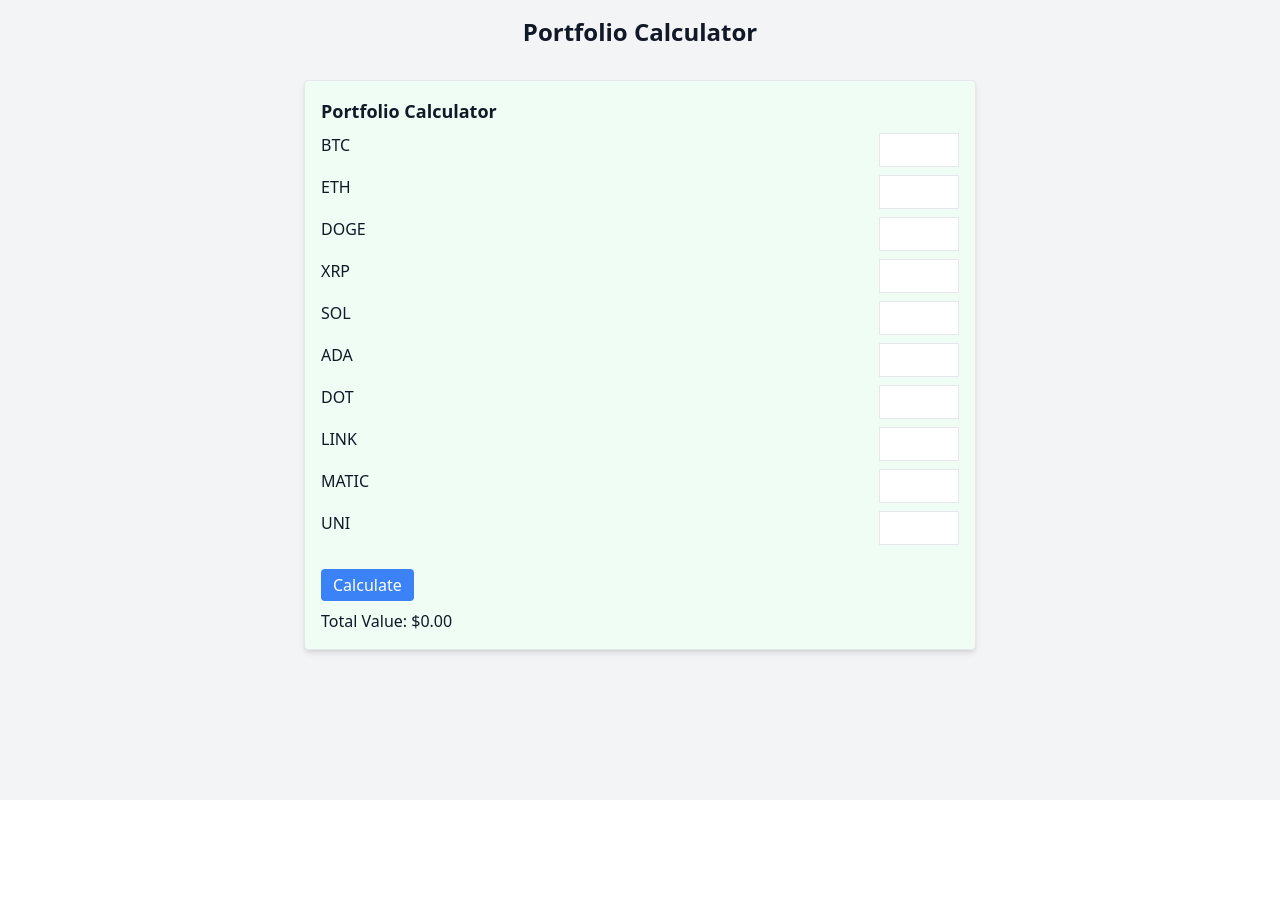
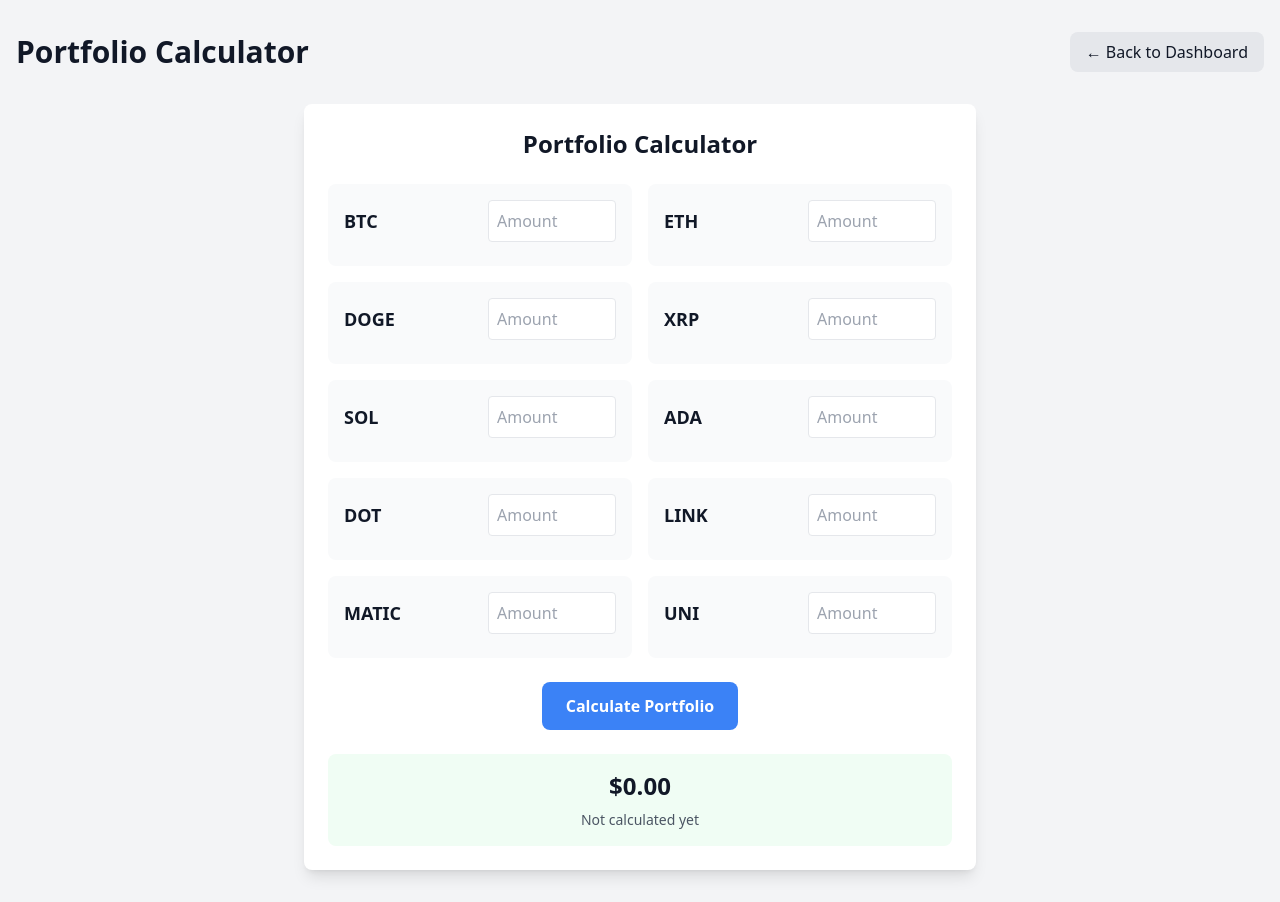
Before and after one commit to HOTHEAD01TH/crypto-tracker, a React (Vite) app: page /calculator in a window 1280 px wide. Before the commit the page ends 800 px from the top, so only its background shows below. Built offline with nearby package versions, Linux system fonts and the light colour scheme.

Commit message:
added loading,last update and improved ui of calculator

```diff
--- a/src/components/PortfolioCalculator.jsx
+++ b/src/components/PortfolioCalculator.jsx
@@ -4,34 +4,77 @@ import { getLivePrice } from '../services/cryptoAPI';
 function PortfolioCalculator({ watchlist }) {
   const [holdings, setHoldings] = useState({});
   const [totalValue, setTotalValue] = useState(0);
+  const [isCalculating, setIsCalculating] = useState(false);
+  const [lastUpdated, setLastUpdated] = useState(null);
 
   const calculatePortfolio = async () => {
+    setIsCalculating(true);
     let value = 0;
+    try {
       for (const symbol of watchlist) {
         const price = await getLivePrice(symbol);
         value += (holdings[symbol] || 0) * price;
       }
       setTotalValue(value);
+      setLastUpdated(new Date().toLocaleTimeString());
+    } catch (error) {
+      console.error('Calculation error:', error);
+    } finally {
+      setIsCalculating(false);
+    }
   };
 
   return (
-    <div className="p-4 border rounded shadow-md bg-green-50 dark:bg-green-900">
-      <h3 className="text-lg font-semibold">Portfolio Calculator</h3>
+    <div className="max-w-2xl mx-auto p-6 bg-white dark:bg-gray-800 rounded-lg shadow-lg">
+      <h3 className="text-2xl font-bold mb-6 text-center">Portfolio Calculator</h3>
+
+      <div className="grid grid-cols-1 md:grid-cols-2 gap-4 mb-6">
         {watchlist.map((symbol) => (
-        <div key={symbol} className="flex justify-between my-2">
-          <label className="capitalize">{symbol}</label>
+          <div key={symbol} className="p-4 bg-gray-50 dark:bg-gray-700 rounded-lg">
+            <div className="flex justify-between items-center mb-2">
+              <label className="font-semibold text-lg">{symbol}</label>
               <input
                 type="number"
                 value={holdings[symbol] || ''}
                 onChange={(e) => setHoldings({ ...holdings, [symbol]: parseFloat(e.target.value) || 0 })}
-            className="border p-1 w-20"
+                className="w-32 p-2 border rounded dark:bg-gray-600 dark:border-gray-500"
+                placeholder="Amount"
               />
             </div>
+          </div>
         ))}
-      <button onClick={calculatePortfolio} className="mt-4 bg-blue-500 text-white py-1 px-3 rounded">
-        Calculate
+      </div>
+
+      <div className="text-center">
+        <button
+          onClick={calculatePortfolio}
+          disabled={isCalculating}
+          className={`px-6 py-3 rounded-lg font-semibold transition-all ${
+            isCalculating
+              ? 'bg-gray-400 cursor-not-allowed'
+              : 'bg-blue-500 hover:bg-blue-600 text-white'
+          }`}
+        >
+          {isCalculating ? (
+            <span className="flex items-center">
+              <svg className="animate-spin h-5 w-5 mr-2" viewBox="0 0 24 24">
+                <circle className="opacity-25" cx="12" cy="12" r="10" stroke="currentColor" strokeWidth="4" fill="none"/>
+                <path className="opacity-75" fill="currentColor" d="M4 12a8 8 0 018-8V0C5.373 0 0 5.373 0 12h4zm2 5.291A7.962 7.962 0 014 12H0c0 3.042 1.135 5.824 3 7.938l3-2.647z"/>
+              </svg>
+              Calculating...
+            </span>
+          ) : (
+            'Calculate Portfolio'
+          )}
         </button>
-      <p className="mt-2">Total Value: ${totalValue.toFixed(2)}</p>
+
+        <div className="mt-6 p-4 bg-green-50 dark:bg-green-900 rounded-lg">
+          <p className="text-2xl font-bold">${totalValue.toLocaleString(undefined, { minimumFractionDigits: 2, maximumFractionDigits: 2 })}</p>
+          <p className="text-sm text-gray-600 dark:text-gray-400 mt-2">
+            {lastUpdated ? `Last updated: ${lastUpdated}` : 'Not calculated yet'}
+          </p>
+        </div>
+      </div>
     </div>
   );
 }
--- a/src/pages/Calculator.jsx
+++ b/src/pages/Calculator.jsx
@@ -1,15 +1,23 @@
 import React from 'react';
+import { Link } from 'react-router-dom';
 import PortfolioCalculator from '../components/PortfolioCalculator';
 
 function Calculator() {
   const coins = ['BTC', 'ETH', 'DOGE', 'XRP', 'SOL', 'ADA', 'DOT', 'LINK', 'MATIC', 'UNI'];
 
   return (
-    <div className="bg-gray-100 dark:bg-gray-900 min-h-screen text-gray-900 dark:text-white p-4">
-      <header className="text-center mb-8">
-        <h1 className="text-2xl font-bold">Portfolio Calculator</h1>
-      </header>
-      <div className="max-w-2xl mx-auto">
+    <div className="min-h-screen bg-gray-100 dark:bg-gray-900 text-gray-900 dark:text-white">
+      <div className="max-w-7xl mx-auto px-4 py-8">
+        <div className="flex justify-between items-center mb-8">
+          <h1 className="text-3xl font-bold">Portfolio Calculator</h1>
+          <Link
+            to="/"
+            className="px-4 py-2 bg-gray-200 dark:bg-gray-700 rounded-lg hover:bg-gray-300 dark:hover:bg-gray-600 transition-colors"
+          >
+            ← Back to Dashboard
+          </Link>
+        </div>
+
         <PortfolioCalculator watchlist={coins} />
       </div>
     </div>
```
Lines whose indentation alone changed are shown as unchanged.
